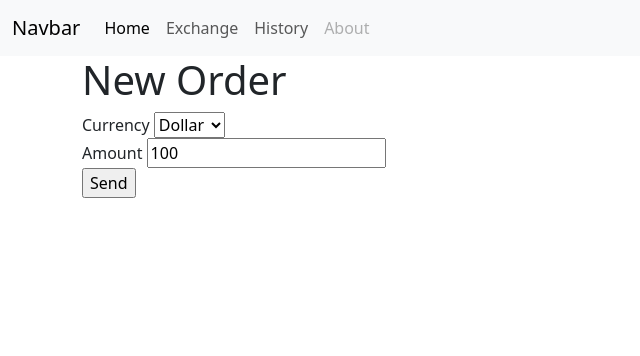
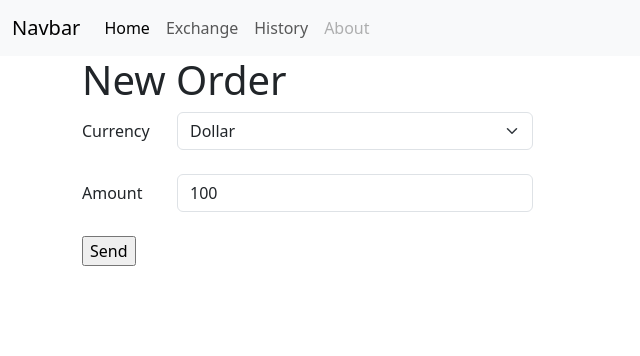
Before and after one commit to rajkonkret/flask-20-12-NicerApp, a Flask app: page /exchange in a window 1280 px wide. Shown: the top 356 px of the page, without its empty margins (0-640 px from the left). Run offline with Flask 3, Linux system fonts and the light colour scheme.

Commit message:
2 - exchange add form label Currency and Amount

```diff
--- a/templates/exchange.html
+++ b/templates/exchange.html
@@ -7,17 +7,26 @@
         <div class="row justify-content-start">
             <div class="col-5 h1">New Order</div>
         </div>
+        <form id="exchange_form" action="{{ url_for('exchange') }}" method="POST">
+            <div class="row justify-content-start">
+                <div class="col-1 col-form-label"><label for="currency">Currency</label></div>
+                <div class="col-4">
+                    <select id="currency", name="currency" class="form-select">
+                        {% for currency in offer.currencies %}
+                            <option value="{{ currency.code }}">{{ currency.name }}</option>
+                         {% endfor %}
+                    </select><br>
+                </div>
+            </div>
+            <div class="row justify-content-start">
+            <div class="col-1 col-form-label"> <label for="amount">Amount</label></div>
+                <div class="col-4">
+                    <input type="text" id="amount" name="amount" value="100" class="form-control"><br>
+                </div>
+            </div>
 
-        <form id="exchange_form" action="{{ url_for('exchange') }}" method="POST">
-        <label for="currency">Currency</label>
-        <select id="currency", name="currency">
-            {% for currency in offer.currencies %}
-                <option value="{{ currency.code }}">{{ currency.name }}</option>
-            {% endfor %}
-        </select>
-        <br>
-        <label for="amount">Amount</label>
-        <input type="text" id="amount" name="amount" value="100"><br>
+
+
         <input type="submit" value="Send">
     </form>
 
```
